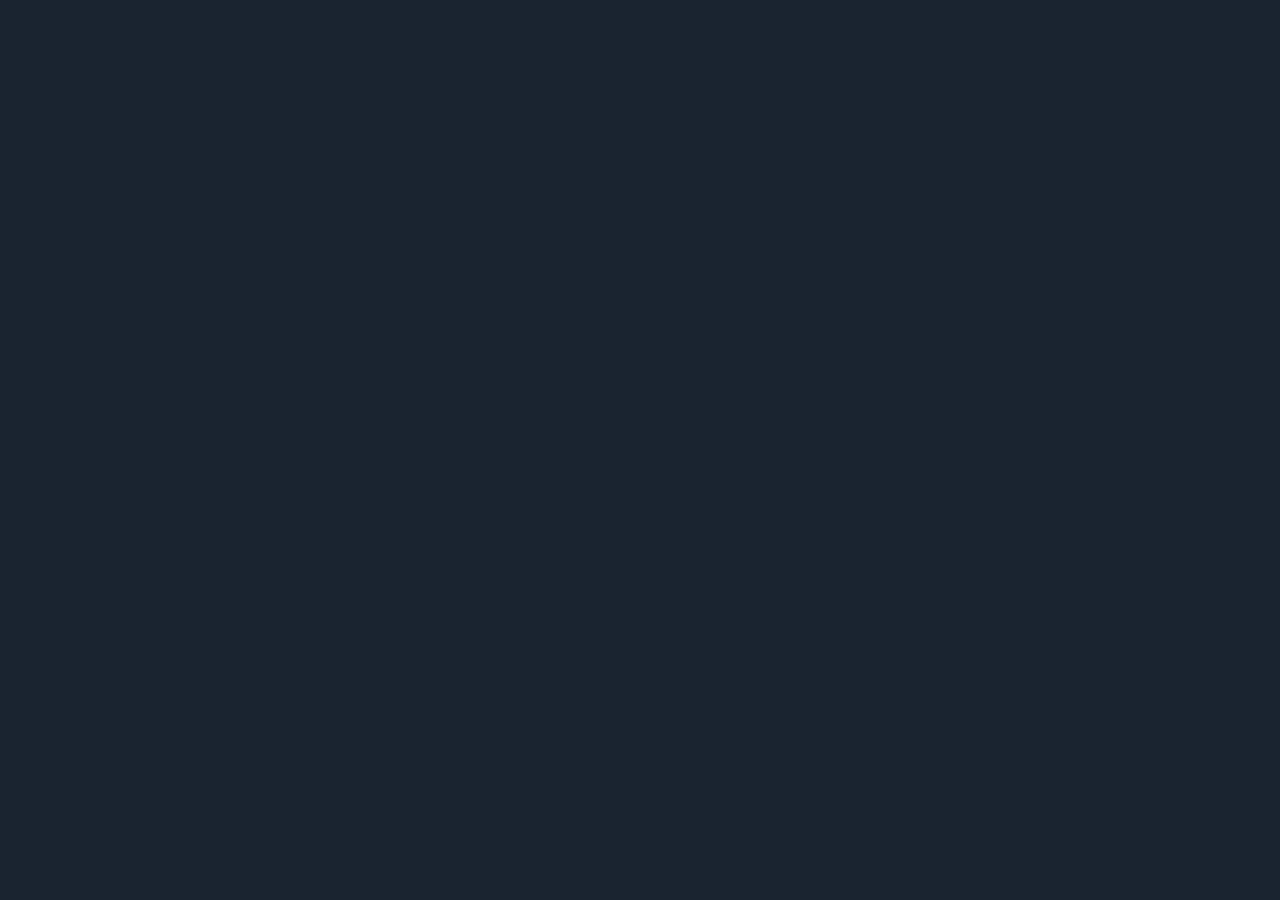
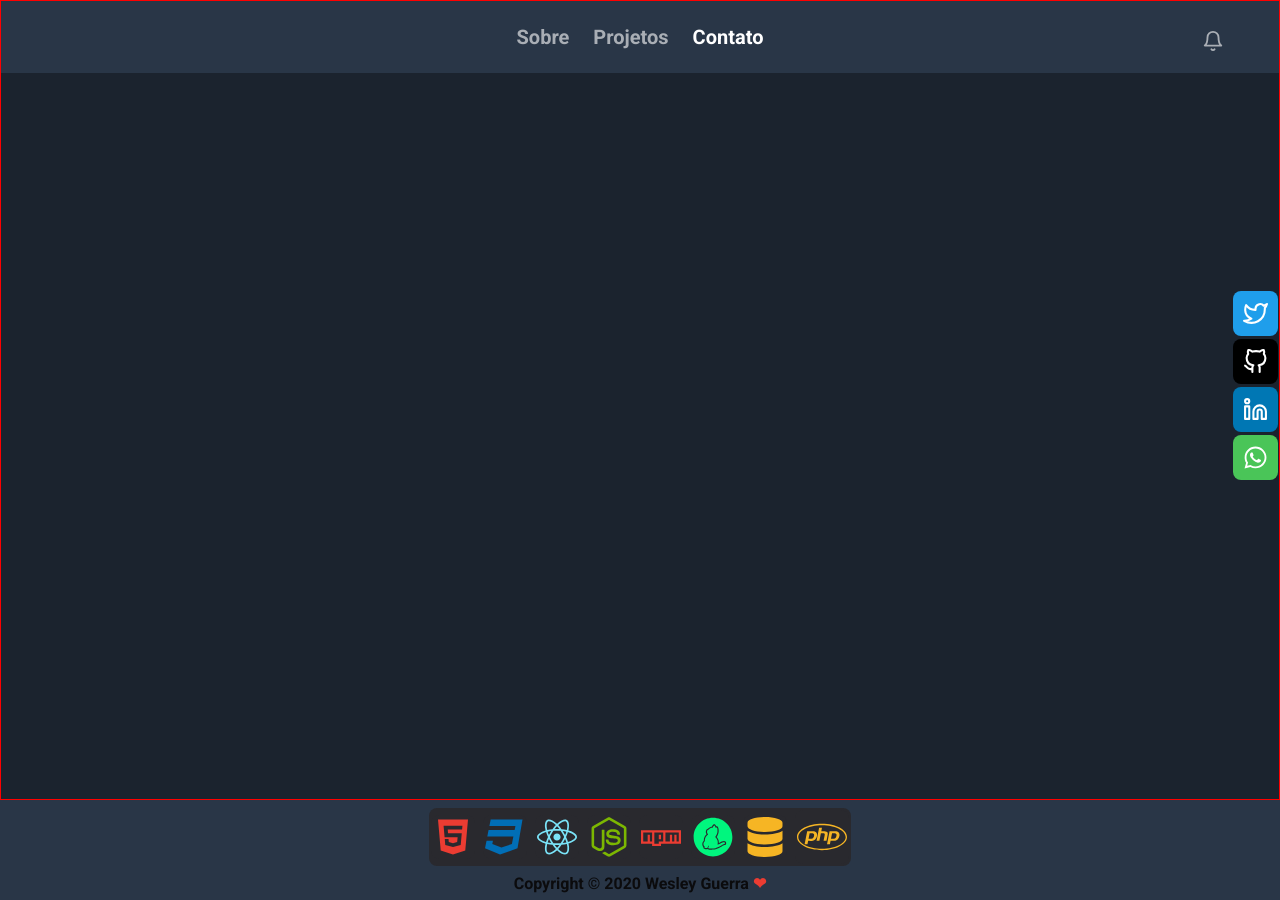
Before and after one commit to Wesleygmssa/Portfolio, a React (Create React App) app: page /contact in a window 1280 px wide. Before the commit the page ends 800 px from the top, so only its background shows below. Built offline with nearby package versions, Linux system fonts and the light colour scheme.

Commit message:
update ajustando rodapé

```diff
--- a/src/components/Footer/styles.ts
+++ b/src/components/Footer/styles.ts
@@ -7,7 +7,6 @@ export const FooterBase = styled.footer`
   align-items: center;
   height: 100px;
   background: #293647;
-  margin-top: 10px;
   padding-top: 16px 24px;
 
 
--- a/src/components/Header/index.tsx
+++ b/src/components/Header/index.tsx
@@ -14,6 +14,10 @@ return(
             <NavLink to="/projects" activeClassName='menuActive' >
             Projetos
          </NavLink>
+
+         <NavLink to="/contact" activeClassName='menuActive' >
+            Contato
+         </NavLink>
     </div>
     <Bell>
         <FiBell />
--- a/src/components/PageDefault/index.tsx
+++ b/src/components/PageDefault/index.tsx
@@ -2,16 +2,18 @@ import React from "react";
 import Footer from "../Footer";
 import Header from "../Header";
 import Contact from "../Contact";
-import {AnimationContainer} from './styles';
+import {AnimationContainer, Container} from './styles';
 
 
 const PageDefault: React.FC = ({ children }) => {
     return (
-      <>
+        <>
+      <Container>
         <Header />
          <AnimationContainer>{children}</AnimationContainer>
-        <Footer />
         <Contact />
+      </Container>
+      <Footer />
       </>
     );
   };
--- a/src/components/PageDefault/styles.ts
+++ b/src/components/PageDefault/styles.ts
@@ -16,3 +16,8 @@ const apperFromCenter = keyframes`
 export const AnimationContainer = styled.div`
   animation: ${apperFromCenter} 1s;
 `;
+
+export const Container = styled.div`
+border: 1px solid red;
+min-height: 100vh;
+`;
--- /dev/null
+++ b/src/pages/contact/index.tsx
@@ -0,0 +1,12 @@
+import React from 'react'
+import PageDefault from '../../components/PageDefault';
+
+
+const Contact: React.FC = () => {
+  return (
+    <PageDefault>
+
+    </PageDefault>
+  )
+}
+export default Contact;
--- a/src/pages/home/index.tsx
+++ b/src/pages/home/index.tsx
@@ -25,8 +25,8 @@ export const AnimationContainer = styled.div`
   /* border: 6px double #293647; */
 
   -webkit-box-shadow: -1px 6px 15px 2px rgba(0,0,0,0.75);
--moz-box-shadow: -1px 6px 15px 2px rgba(0,0,0,0.75);
-box-shadow: -1px 6px 15px 2px rgba(0,0,0,0.75);
+  -moz-box-shadow: -1px 6px 15px 2px rgba(0,0,0,0.75);
+   box-shadow: -1px 6px 15px 2px rgba(0,0,0,0.75);
 
 ;
 `;
--- a/src/routes/index.tsx
+++ b/src/routes/index.tsx
@@ -2,6 +2,7 @@ import React from 'react';
 import {Switch,Route} from 'react-router-dom';
 import Home from '../pages/home';
 import Projects from '../pages/projects/index';
+import Contact from '../pages/contact';
 
 const Routes: React.FC = ()=>{
 
@@ -9,6 +10,7 @@ const Routes: React.FC = ()=>{
             <Switch>
                  <Route  path="/" exact  component={Home}/>
                  <Route  path="/projects" component={Projects}/>
+                 <Route  path="/contact" component={Contact}/>
             </Switch>
     )
 }
--- a/src/styles/global.ts
+++ b/src/styles/global.ts
@@ -9,7 +9,7 @@ export default createGlobalStyle`
   }
 
   :root{
-    position: relative;
+
   }
 
   body{
```
Also changed, not shown: 1 other file (tests, documents, lock files or other folders).
